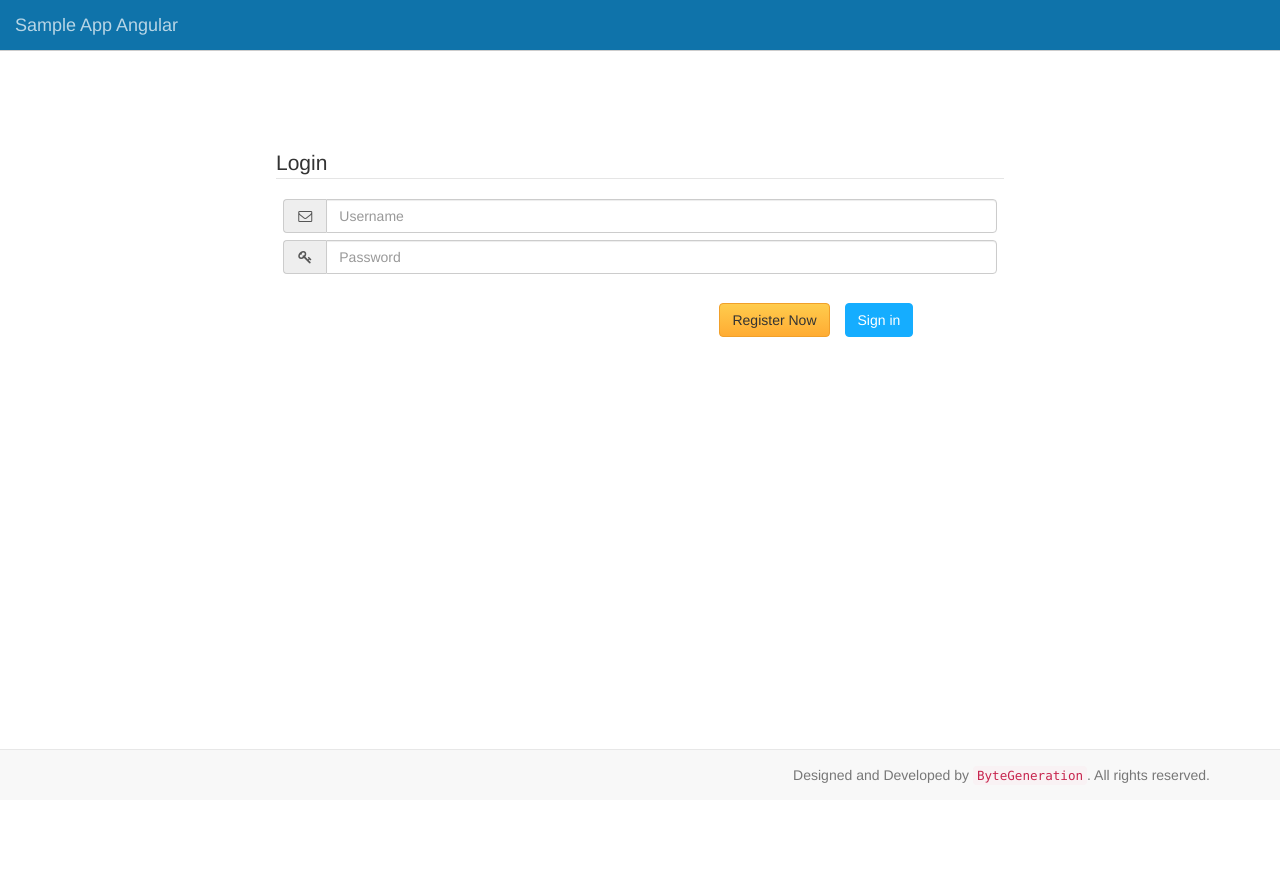
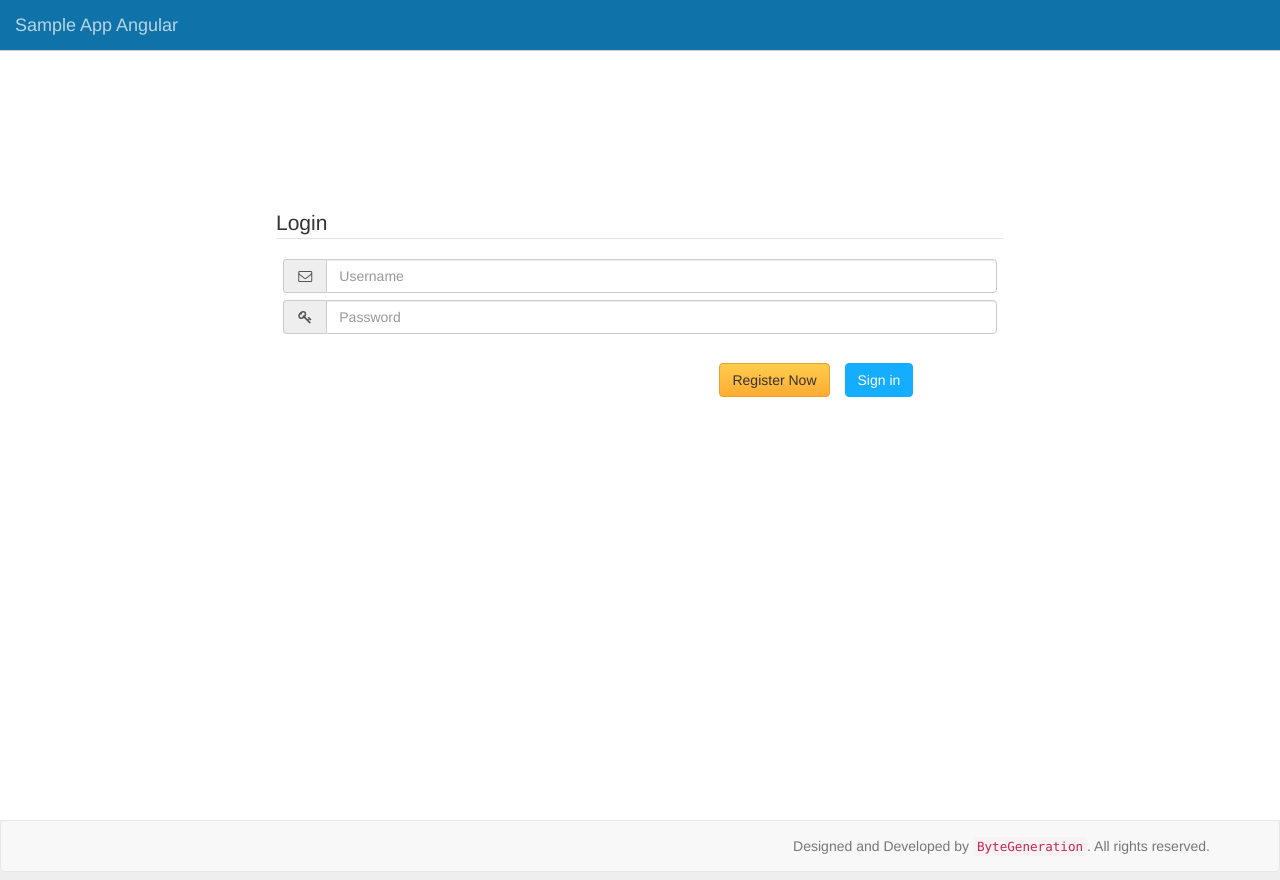
Before and after one commit to jayakrishnandingit/online_leave_application, a Django app: template ola/templates/registration/login.html in a window 1280 px wide. Before the commit the page ends 785 px from the top, so only its background shows below. Run offline with Django 3.2, Linux system fonts and the light colour scheme; the template is opened without the code that fills it, so the values that code supplies are empty; some libraries are stand-ins or nearby versions.

Commit message:
a sticky footer added.

```diff
--- a/ola/static/css/ola.css
+++ b/ola/static/css/ola.css
@@ -1,3 +1,8 @@
+html, body {
+  min-height: 100%;
+  position: relative;
+}
+
 a {
     text-decoration: none !important;
     color: #4D98D2;
@@ -319,7 +324,7 @@ ul#breadcrumbs-one {
 }
 
 .loginContainer {
-    margin: 10% auto auto 26%;
+    margin: 5% auto auto 26%;
     width: 37%;
     padding: 40px 40px;
     float: left;
--- /dev/null
+++ b/ola/static/css/sticky-footer.css
@@ -0,0 +1,40 @@
+/* Sticky footer styles
+-------------------------------------------------- */
+
+html,
+body {
+  height: 100%;
+  /* The html and body elements cannot have any padding or margin. */
+}
+
+body {
+  margin-top:60px;
+}
+
+/* Wrapper for page content to push down footer */
+#wrap {
+  min-height: 100%;
+  height: auto !important;
+  height: 100%;
+  /* Negative indent footer by it's height */
+  margin: 0 auto -60px;
+}
+
+/* Set the fixed height of the footer here */
+#push,
+#footer {
+  height: 60px;
+}
+#footer {
+  background-color: #eee;
+}
+
+/* Lastly, apply responsive CSS fixes as necessary */
+@media (max-width: 767px) {
+  #footer {
+    margin-left: -20px;
+    margin-right: -20px;
+    padding-left: 20px;
+    padding-right: 20px;
+  }
+}
--- a/ola/templates/ola/layout.html
+++ b/ola/templates/ola/layout.html
@@ -5,6 +5,7 @@
 	<title>Sample App Angular{% block title %} {% endblock %}</title>
 	<link rel="stylesheet" href="{% static 'css/bootstrap.css' %}" type="text/css"/>
 	<link rel="stylesheet" href="{% static 'font-awesome-4.1.0/css/font-awesome.css' %}" type="text/css"/>
+	<link rel="stylesheet" href="{% static 'css/sticky-footer.css' %}" type="text/css"/>
 	<link rel="stylesheet" href="{% static 'css/ola.css' %}" type="text/css"/>
 	<script src="//ajax.googleapis.com/ajax/libs/jquery/1/jquery.min.js"></script>
 	<script type="text/javascript" language="javascript" src="{% static 'js/bootstrap.js' %}"></script>
@@ -89,19 +90,25 @@
 	    {% endif  %}
 	  </div><!-- /.container-fluid -->
 	</nav>
+	<div id="wrap">
 		{% if not request.user.is_authenticated %}
 			{% block login_content %}{% endblock %}
 		{% else %}
-	<div class="fullContainer marginTop60">
+		<div class="fullContainer">
 			{% block content %}{% endblock %}
 		</div>
 		{% endif %}
-	<nav class="navbar navbar-default navbar-fixed-bottom" role="navigation">
+	</div>
+	<br clear="all" />
+	<div id="footer">
+		<nav class="navbar navbar-default">
 	      <div class="container">
 	        <p class="navbar-text navbar-right">
-				Designed and Developed by <code>ByteGeneration</code>. All rights reserved.
+	        	Designed and Developed by <code>ByteGeneration</code>.
+	        	All rights reserved.
 	        </p>
 	      </div>
 	    </nav>
+	</div>
 </body>
 </html>
```
Lines whose indentation alone changed are shown as unchanged.
